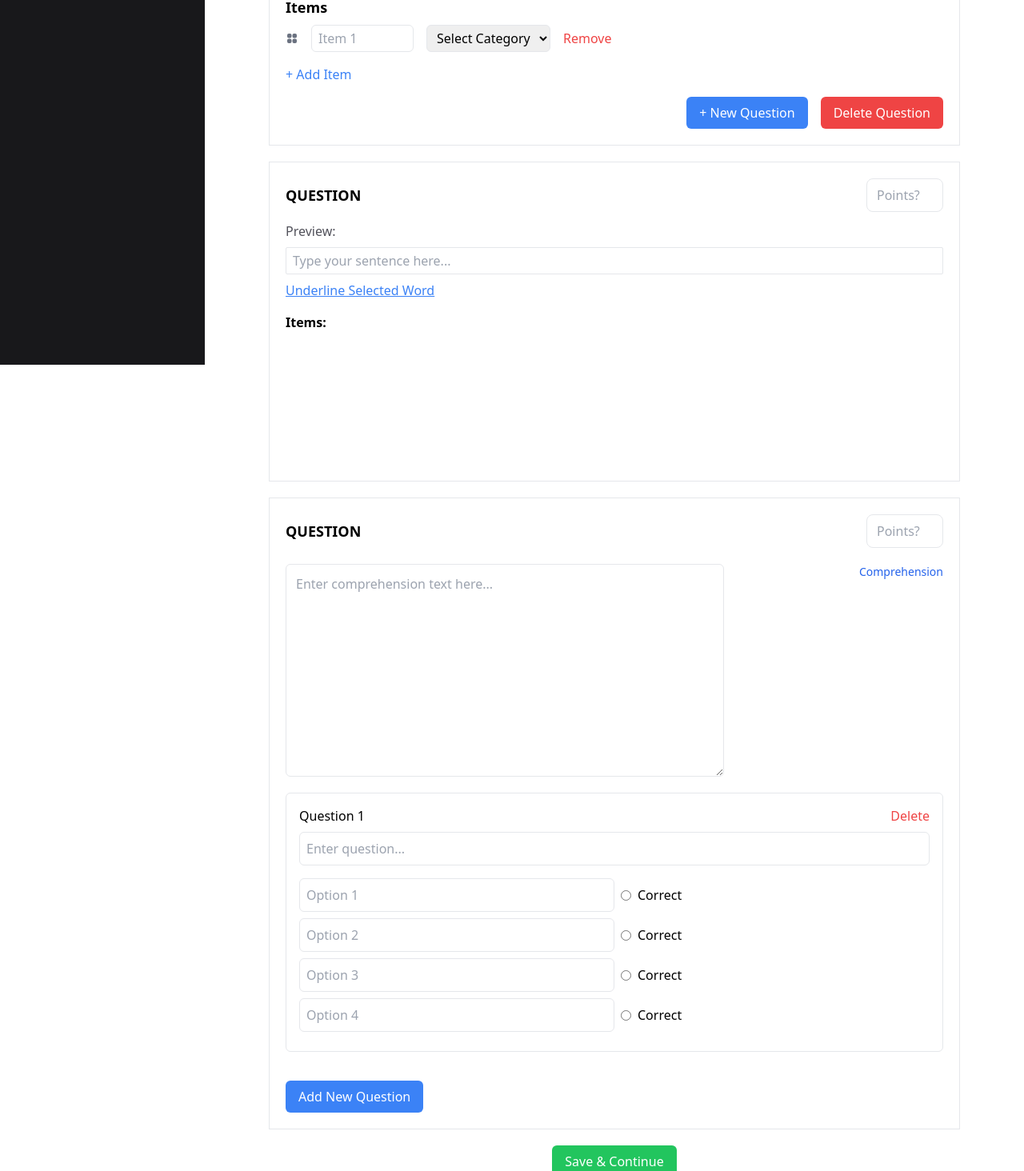
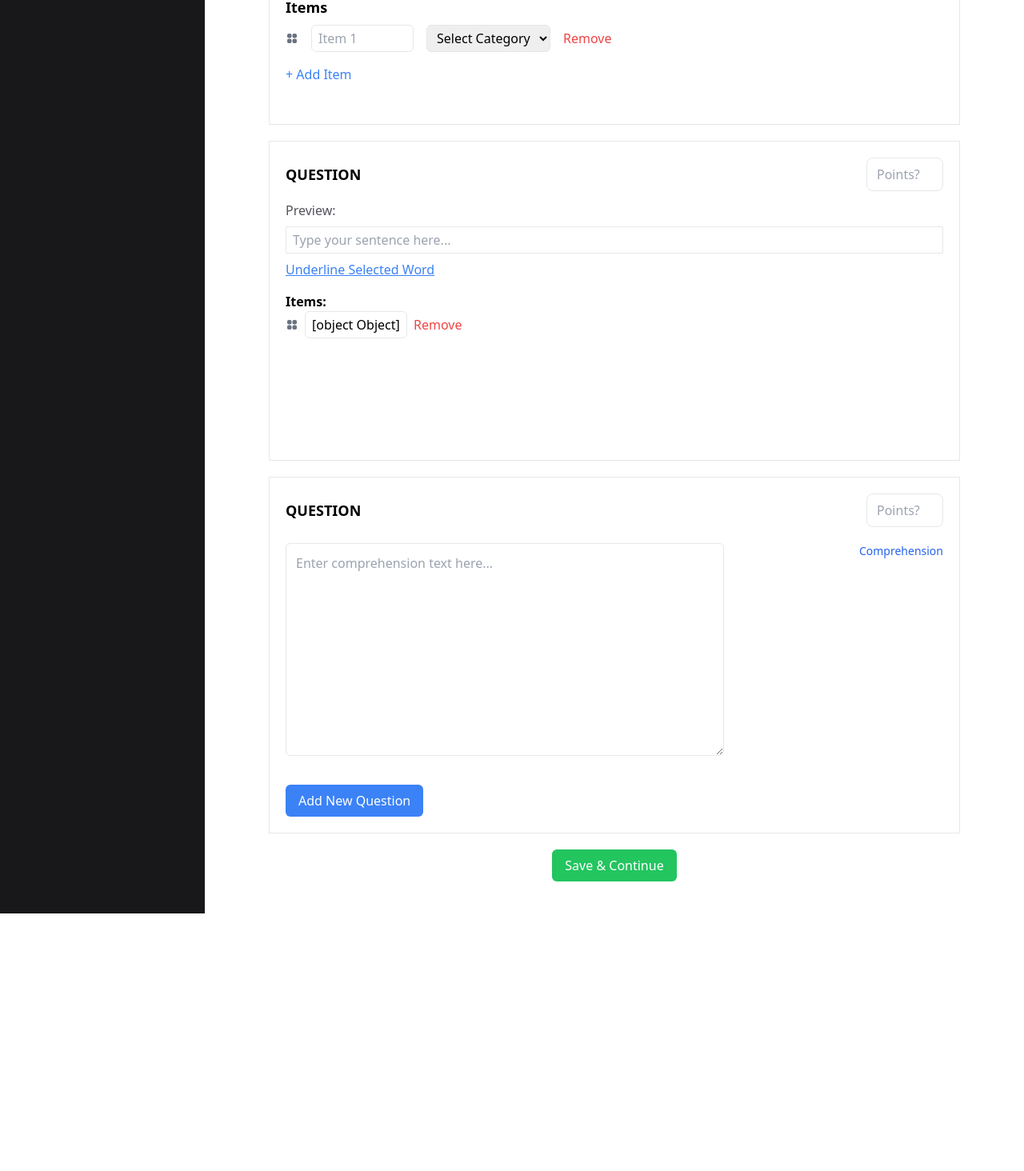
Before and after one commit to aadarshraj02/test-builder, a React (Vite) app in the folder client/: page /create-test in a window 1280 px wide. Shown: the part 400-1864 px from the top of the page at 80% size. After the commit the page ends 1542 px from the top, so only its background shows below. Built offline with nearby package versions, Linux system fonts and the light colour scheme.

Commit message:
updated state to use context

```diff
--- a/client/src/components/Categorize Question/Categorize.jsx
+++ b/client/src/components/Categorize Question/Categorize.jsx
@@ -1,35 +1,36 @@
-import React, { useState } from "react";
+import React, { useContext } from "react";
+import { TestContext } from "../../context/TestContext";
 import CategoryList from "./CategoryList";
 import ItemList from "./ItemList";
 
 const Categorize = () => {
-  const [categories, setCategories] = useState([{ id: "cat-1", value: "" }]);
-  const [items, setItems] = useState([
-    { id: "item-1", value: "", category: "" },
-  ]);
+  const { testData, setTestData } = useContext(TestContext);
+  const { categories, items } = testData;
 
   const moveCategory = (draggedIndex, hoverIndex) => {
     const updatedCategories = [...categories];
     const [draggedCategory] = updatedCategories.splice(draggedIndex, 1);
     updatedCategories.splice(hoverIndex, 0, draggedCategory);
-    setCategories(updatedCategories);
+    setTestData({ ...testData, categories: updatedCategories });
   };
 
   const moveItem = (draggedIndex, hoverIndex) => {
     const updatedItems = [...items];
     const [draggedItem] = updatedItems.splice(draggedIndex, 1);
     updatedItems.splice(hoverIndex, 0, draggedItem);
-    setItems(updatedItems);
+    setTestData({ ...testData, items: updatedItems });
   };
 
   const addNewQuestion = () => {
-    setCategories([{ id: `cat-1`, value: "" }]);
-    setItems([{ id: "item-1", value: "", category: "" }]);
+    setTestData({
+      ...testData,
+      categories: [{ id: `cat-1`, value: "" }],
+      items: [{ id: "item-1", value: "", category: "" }],
+    });
   };
 
   const deleteQuestion = () => {
-    setCategories([]);
-    setItems([]);
+    setTestData({ ...testData, categories: [], items: [] });
   };
 
   return (
@@ -52,58 +53,39 @@ const Categorize = () => {
         <p className="text-sm text-blue-600">categorize</p>
       </div>
 
-      <CategoryList
-        categories={categories}
-        setCategories={setCategories}
-        moveCategory={moveCategory}
-      />
+      <CategoryList categories={categories} moveCategory={moveCategory} />
       <button
         type="button"
         onClick={() =>
-          setCategories([
-            ...categories,
-            { id: `cat-${categories.length + 1}`, value: "" },
-          ])
+          setTestData({
+            ...testData,
+            categories: [
+              ...categories,
+              { id: `cat-${categories.length + 1}`, value: "" },
+            ],
+          })
         }
         className="text-blue-500 mt-2"
       >
         + Add Category
       </button>
 
-      <ItemList
-        items={items}
-        setItems={setItems}
-        moveItem={moveItem}
-        categories={categories}
-      />
+      <ItemList items={items} moveItem={moveItem} categories={categories} />
       <button
         type="button"
         onClick={() =>
-          setItems([
-            ...items,
-            { id: `item-${items.length + 1}`, value: "", category: "" },
-          ])
+          setTestData({
+            ...testData,
+            items: [
+              ...items,
+              { id: `item-${items.length + 1}`, value: "", category: "" },
+            ],
+          })
         }
         className="text-blue-500 mt-2"
       >
         + Add Item
       </button>
-      <div className="flex justify-end mt-4 gap-4">
-        <button
-          type="button"
-          onClick={addNewQuestion}
-          className="bg-blue-500 text-white px-4 py-2 rounded-md"
-        >
-          + New Question
-        </button>
-        <button
-          type="button"
-          onClick={deleteQuestion}
-          className="bg-red-500 text-white px-4 py-2 rounded-md"
-        >
-          Delete Question
-        </button>
-      </div>
     </div>
   );
 };
--- a/client/src/components/Categorize Question/Category.jsx
+++ b/client/src/components/Categorize Question/Category.jsx
@@ -1,8 +1,18 @@
-import React from "react";
+import React, { useContext } from "react";
 import { HiSquares2X2 } from "react-icons/hi2";
 import { useDrag, useDrop } from "react-dnd";
+import { TestContext } from "../../context/TestContext";
 
-const Category = ({ category, index, moveCategory, setCategories }) => {
+const Category = ({ category, index, moveCategory }) => {
+  const { setTestData, testData } = useContext(TestContext);
+
+  const handleCategoryChange = (e) => {
+    const updatedCategories = testData.categories.map((cat, i) =>
+      i === index ? { ...cat, value: e.target.value } : cat
+    );
+    setTestData({ ...testData, categories: updatedCategories });
+  };
+
   const [, ref] = useDrag({
     type: "CATEGORY",
     item: { index },
@@ -31,19 +41,16 @@ const Category = ({ category, index, moveCategory, setCategories }) => {
         type="text"
         placeholder={`Category ${index + 1}`}
         value={category.value}
-        onChange={(e) => {
-          setCategories((prev) =>
-            prev.map((cat, i) =>
-              i === index ? { ...cat, value: e.target.value } : cat
-            )
-          );
-        }}
+        onChange={handleCategoryChange}
         className="border w-32 rounded-md outline-none px-2 py-1"
       />
       <button
         type="button"
         onClick={() =>
-          setCategories((prev) => prev.filter((_, i) => i !== index))
+          setTestData({
+            ...testData,
+            categories: testData.categories.filter((_, i) => i !== index),
+          })
         }
         className="text-red-500"
       >
--- a/client/src/components/Categorize Question/CategoryList.jsx
+++ b/client/src/components/Categorize Question/CategoryList.jsx
@@ -1,7 +1,7 @@
 import React from "react";
 import Category from "./Category";
 
-const CategoryList = ({ categories, setCategories, moveCategory }) => {
+const CategoryList = ({ categories, moveCategory }) => {
   return (
     <div>
       <h3 className="text-lg my-2 font-semibold">Categories</h3>
@@ -11,7 +11,6 @@ const CategoryList = ({ categories, setCategories, moveCategory }) => {
           category={category}
           index={index}
           moveCategory={moveCategory}
-          setCategories={setCategories}
         />
       ))}
     </div>
--- a/client/src/components/Categorize Question/Item.jsx
+++ b/client/src/components/Categorize Question/Item.jsx
@@ -1,8 +1,25 @@
-import React from "react";
+import React, { useContext } from "react";
 import { HiSquares2X2 } from "react-icons/hi2";
 import { useDrag, useDrop } from "react-dnd";
+import { TestContext } from "../../context/TestContext";
 
-const Item = ({ item, index, moveItem, setItems, categories }) => {
+const Item = ({ item, index, moveItem, categories }) => {
+  const { setTestData, testData } = useContext(TestContext);
+
+  const handleItemChange = (e) => {
+    const updatedItems = testData.items.map((itm, i) =>
+      i === index ? { ...itm, value: e.target.value } : itm
+    );
+    setTestData({ ...testData, items: updatedItems });
+  };
+
+  const handleCategoryChange = (e) => {
+    const updatedItems = testData.items.map((itm, i) =>
+      i === index ? { ...itm, category: e.target.value } : itm
+    );
+    setTestData({ ...testData, items: updatedItems });
+  };
+
   const [, ref] = useDrag({
     type: "ITEM",
     item: { index },
@@ -31,24 +48,12 @@ const Item = ({ item, index, moveItem, setItems, categories }) => {
         type="text"
         placeholder={`Item ${index + 1}`}
         value={item.value}
-        onChange={(e) => {
-          setItems((prev) =>
-            prev.map((itm, i) =>
-              i === index ? { ...itm, value: e.target.value } : itm
-            )
-          );
-        }}
+        onChange={handleItemChange}
         className="border w-32 rounded-md outline-none px-2 py-1"
       />
       <select
         value={item.category}
-        onChange={(e) => {
-          setItems((prev) =>
-            prev.map((itm, i) =>
-              i === index ? { ...itm, category: e.target.value } : itm
-            )
-          );
-        }}
+        onChange={handleCategoryChange}
         className="border rounded-md px-2 py-1"
       >
         <option value="">Select Category</option>
@@ -60,7 +65,12 @@ const Item = ({ item, index, moveItem, setItems, categories }) => {
       </select>
       <button
         type="button"
-        onClick={() => setItems((prev) => prev.filter((_, i) => i !== index))}
+        onClick={() =>
+          setTestData({
+            ...testData,
+            items: testData.items.filter((_, i) => i !== index),
+          })
+        }
         className="text-red-500"
       >
         Remove
--- a/client/src/components/Cloze Question/Cloze.jsx
+++ b/client/src/components/Cloze Question/Cloze.jsx
@@ -1,31 +1,37 @@
-import React, { useState } from "react";
+import React, { useContext } from "react";
+import { TestContext } from "../../context/TestContext";
 import Item from "./Item";
 
 const Cloze = () => {
-  const [sentence, setSentence] = useState("");
-
-  const [items, setItems] = useState([]);
+  const { testData, setTestData } = useContext(TestContext);
 
   const handleUnderlineWord = () => {
     const selectedText = window.getSelection().toString();
-    if (selectedText && !items.includes(selectedText)) {
-      setItems([...items, selectedText]);
+    if (selectedText && !testData.items.includes(selectedText)) {
+      setTestData({
+        ...testData,
+        items: [...testData.items, selectedText],
+      });
     }
   };
 
   const moveItem = (fromIndex, toIndex) => {
-    const updatedItems = [...items];
+    const updatedItems = [...testData.items];
     const [movedItem] = updatedItems.splice(fromIndex, 1);
     updatedItems.splice(toIndex, 0, movedItem);
-    setItems(updatedItems);
+    setTestData({ ...testData, items: updatedItems });
   };
 
   const removeItem = (index) => {
-    setItems(items.filter((_, i) => i !== index));
+    const updatedItems = testData.items.filter((_, i) => i !== index);
+    setTestData({ ...testData, items: updatedItems });
   };
 
   const updateItem = (index, value) => {
-    setItems(items.map((item, i) => (i === index ? value : item)));
+    const updatedItems = testData.items.map((item, i) =>
+      i === index ? value : item
+    );
+    setTestData({ ...testData, items: updatedItems });
   };
 
   return (
@@ -43,8 +49,10 @@ const Cloze = () => {
         <input
           type="text"
           placeholder="Type your sentence here..."
-          value={sentence}
-          onChange={(e) => setSentence(e.target.value)}
+          value={testData.sentence}
+          onChange={(e) =>
+            setTestData({ ...testData, sentence: e.target.value })
+          }
           className="outline-none border px-2 py-1 rounded-sm w-full text-zinc-600"
         />
         <button
@@ -56,7 +64,7 @@ const Cloze = () => {
       </div>
       <div className="my-4">
         <h3 className="font-semibold">Items:</h3>
-        {items.map((item, index) => (
+        {testData.items.map((item, index) => (
           <Item
             key={index}
             item={item}
--- a/client/src/components/Comprehension Question/Comprehension.jsx
+++ b/client/src/components/Comprehension Question/Comprehension.jsx
@@ -1,54 +1,52 @@
-import React, { useState } from "react";
+import React, { useContext, useState } from "react";
+import { TestContext } from "../../context/TestContext";
 
 const Comprehension = () => {
-  const [questions, setQuestions] = useState([
-    {
-      id: Date.now(),
-      questionText: "",
-      options: ["", "", "", ""],
-      correctOption: null,
-    },
-  ]);
+  const { testData, setTestData } = useContext(TestContext);
 
+  // Handle question updates
   const handleQuestionChange = (id, text) => {
-    setQuestions((prev) =>
-      prev.map((q) => (q.id === id ? { ...q, questionText: text } : q))
+    const updatedQuestions = testData.questions.map((q) =>
+      q.id === id ? { ...q, questionText: text } : q
     );
+    setTestData({ ...testData, questions: updatedQuestions });
   };
 
   const handleOptionChange = (id, index, text) => {
-    setQuestions((prev) =>
-      prev.map((q) =>
+    const updatedQuestions = testData.questions.map((q) =>
       q.id === id
         ? {
             ...q,
             options: q.options.map((opt, i) => (i === index ? text : opt)),
           }
         : q
-      )
     );
+    setTestData({ ...testData, questions: updatedQuestions });
   };
 
   const handleCorrectOption = (id, index) => {
-    setQuestions((prev) =>
-      prev.map((q) => (q.id === id ? { ...q, correctOption: index } : q))
+    const updatedQuestions = testData.questions.map((q) =>
+      q.id === id ? { ...q, correctOption: index } : q
     );
+    setTestData({ ...testData, questions: updatedQuestions });
   };
 
   const addQuestion = () => {
-    setQuestions((prev) => [
-      ...prev,
-      {
+    const newQuestion = {
       id: Date.now(),
       questionText: "",
       options: ["", "", "", ""],
       correctOption: null,
-      },
-    ]);
+    };
+    setTestData({
+      ...testData,
+      questions: [...testData.questions, newQuestion],
+    });
   };
 
   const deleteQuestion = (id) => {
-    setQuestions((prev) => prev.filter((q) => q.id !== id));
+    const updatedQuestions = testData.questions.filter((q) => q.id !== id);
+    setTestData({ ...testData, questions: updatedQuestions });
   };
 
   return (
@@ -69,7 +67,7 @@ const Comprehension = () => {
         />
         <p className="text-sm text-blue-600">Comprehension</p>
       </div>
-      {questions.map((question, qIndex) => (
+      {testData.questions.map((question, qIndex) => (
         <div key={question.id} className="border p-4 rounded-md mb-5">
           <div className="flex justify-between items-center">
             <h3 className="text-md font-medium">Question {qIndex + 1}</h3>
--- /dev/null
+++ b/client/src/context/TestContext.jsx
@@ -0,0 +1,17 @@
+import React, { createContext, useState } from "react";
+
+export const TestContext = createContext();
+
+export const TestProvider = ({ children }) => {
+  const [testData, setTestData] = useState({
+    questions: [],
+    categories: [{ id: "cat-1", value: "" }],
+    items: [{ id: "item-1", value: "", category: "" }],
+  });
+
+  return (
+    <TestContext.Provider value={{ testData, setTestData }}>
+      {children}
+    </TestContext.Provider>
+  );
+};
--- a/client/src/pages/CreateTest.jsx
+++ b/client/src/pages/CreateTest.jsx
@@ -3,20 +3,28 @@ import Navbar from "../components/Navbar";
 import Sidenav from "../components/Sidenav";
 import Cloze from "../components/Cloze Question/Cloze";
 import Comprehension from "../components/Comprehension Question/Comprehension";
+import { useContext } from "react";
+import { TestContext } from "../context/TestContext";
 
 const CreateTest = () => {
+  const { testData, setTestData } = useContext(TestContext);
+
+  const handleTitleChange = (e) => {
+    setTestData({ ...testData, title: e.target.value });
+  };
+
   return (
     <div className="min-h-screen">
       <Navbar />
       <div className="flex">
-        <div className="">
-          <Sidenav />
-        </div>
-        <div className="sm:px-20 px-5 py-10  w-full">
+        <Sidenav />
+        <div className="sm:px-20 px-5 py-10 w-full">
           <input
             type="text"
             placeholder="Test title"
-            className="sm:w-1/2 mb-5  h-[40px] px-3 border-b border-b-zinc-400 outline-none"
+            value={testData.title}
+            onChange={handleTitleChange}
+            className="sm:w-1/2 mb-5 h-[40px] px-3 border-b border-b-zinc-400 outline-none"
           />
           <Categorize />
           <Cloze />
```
Also changed, not shown: client/src/main.jsx (+8 -5 lines). Lines whose indentation alone changed are shown as unchanged.
